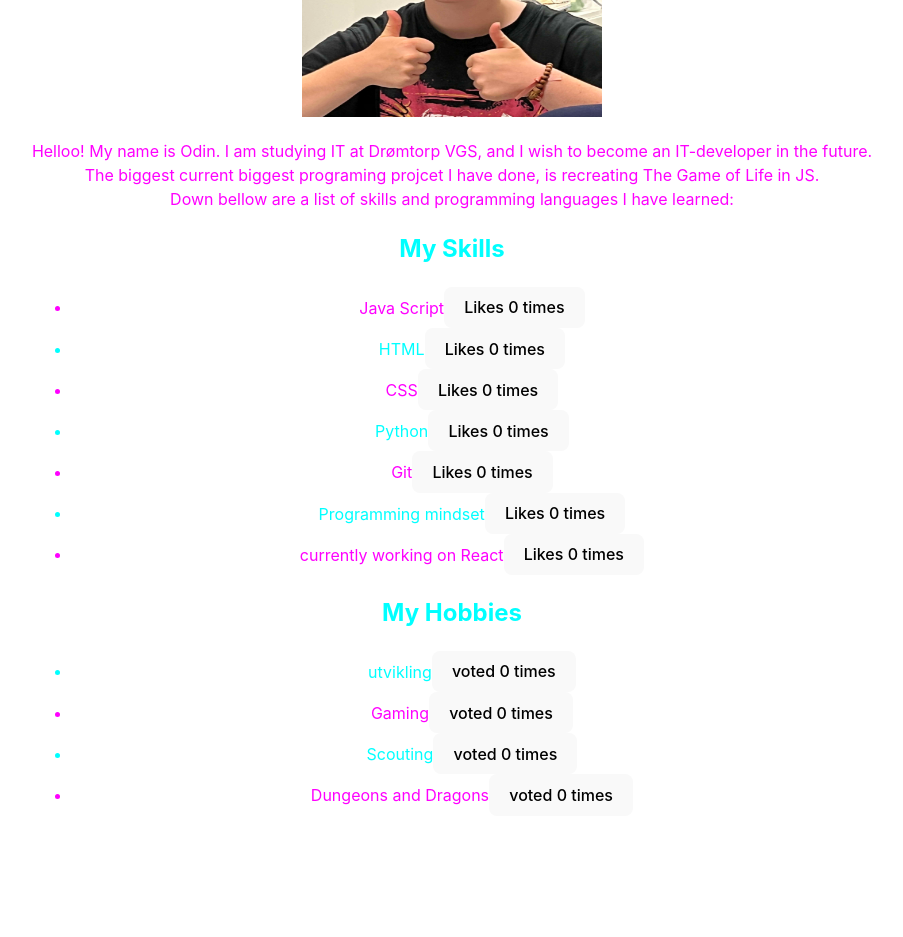
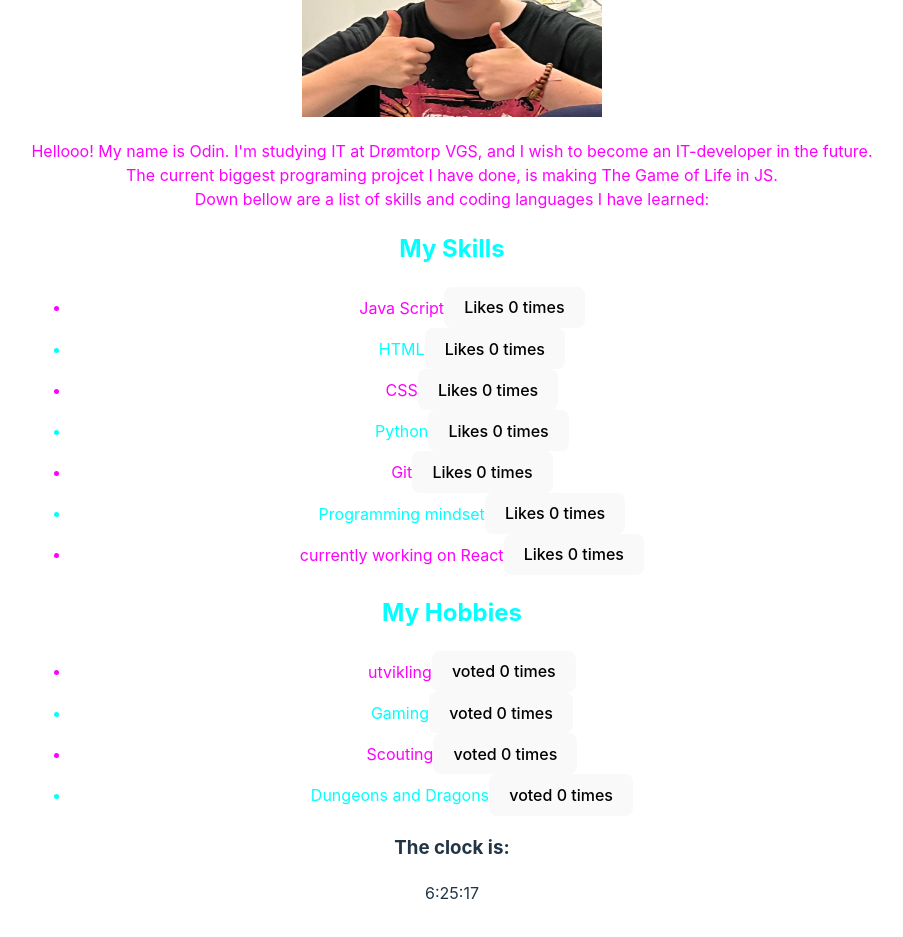
Before and after one commit to 2IT-Utvikling-2024-2025/odin_skoleoppgaver24-25, a React (Vite) app in the folder Oppgave2-React/Oppgave2/: page / in a window 1280 px wide. Shown: the part 340-1277 px from the top of the page, without its empty margins (188-1091 px from the left). Before the commit the page ends 1204 px from the top, so only its background shows below. Built offline with nearby package versions, Linux system fonts and the light colour scheme.

Commit message:
added clock

```diff
--- a/Oppgave2-React/Oppgave2/src/App.jsx
+++ b/Oppgave2-React/Oppgave2/src/App.jsx
@@ -4,6 +4,7 @@ import viteLogo from '/vite.svg'
 import './App.css'
 import MyHobbies from './MyHobbies'
 import Profile from './profil'
+import Clock from './clock'
 
 function App() {
 
@@ -11,6 +12,7 @@ function App() {
     <>
     <Profile></Profile>
      <MyHobbies></MyHobbies>
+     <Clock></Clock>
     </>
   )
 }
--- a/Oppgave2-React/Oppgave2/src/MyHobbies.jsx
+++ b/Oppgave2-React/Oppgave2/src/MyHobbies.jsx
@@ -2,10 +2,10 @@ import {useState} from 'react'
 import './MyHobbies.css'
 
 const hobbies = [
-    {title: "utvikling", isFavore: false, upVote: 0, id: 1},
-    {title: "Gaming", isFavore: true, upVote: 0, id: 2},
-    {title: "Scouting", isFavore: false, upVote: 0, id: 3},
-    {title: "Dungeons and Dragons", isFavore: true, upVote: 0, id: 4},
+    {title: "utvikling", isFavore: true, upVote: 0, id: 1},
+    {title: "Gaming", isFavore: false, upVote: 0, id: 2},
+    {title: "Scouting", isFavore: true, upVote: 0, id: 3},
+    {title: "Dungeons and Dragons", isFavore: false, upVote: 0, id: 4},
 ]
 
 
--- /dev/null
+++ b/Oppgave2-React/Oppgave2/src/clock.jsx
@@ -0,0 +1,35 @@
+import {useState, useEffect} from 'react';
+
+
+export default function Clock() {
+
+    const[time, setTime] = useState(new Date());
+
+    useEffect(() => {
+        const intervalid = setInterval(() => {
+            setTime(new Date());
+        }, 1000);
+
+        return () => {
+            clearInterval(intervalid);
+        }
+    }, []);
+
+    function formatTime(){
+        let houers = time.getHours();
+        const minutes = time.getMinutes();
+        const seconds = time.getSeconds();
+
+        return `${houers}:${minutes}:${seconds}`;
+    }
+
+
+    return(
+        <>
+        <h3>The clock is:</h3>
+        <span>{formatTime()} </span>
+
+        </>
+
+    )
+}
--- a/Oppgave2-React/Oppgave2/src/profil.jsx
+++ b/Oppgave2-React/Oppgave2/src/profil.jsx
@@ -43,9 +43,9 @@ export default function Profile() {
         }}
 
       />
-        <p className= 'text'> Helloo! My name is Odin. I am studying IT at Drømtorp VGS, and I wish to become an IT-developer in the future.<br/>
-            The biggest current biggest programing projcet I have done, is recreating The Game of Life in JS. <br />
-            Down bellow are a list of skills and programming languages I have learned: </p>
+        <p className= 'text'> Hellooo! My name is Odin. I'm studying IT at Drømtorp VGS, and I wish to become an IT-developer in the future.<br/>
+            The current biggest programing projcet I have done, is making The Game of Life in JS. <br />
+            Down bellow are a list of skills and coding languages I have learned: </p>
 
             <h2 className= 'skills'> My Skills</h2>
         <ul>{listItems}</ul>
```
